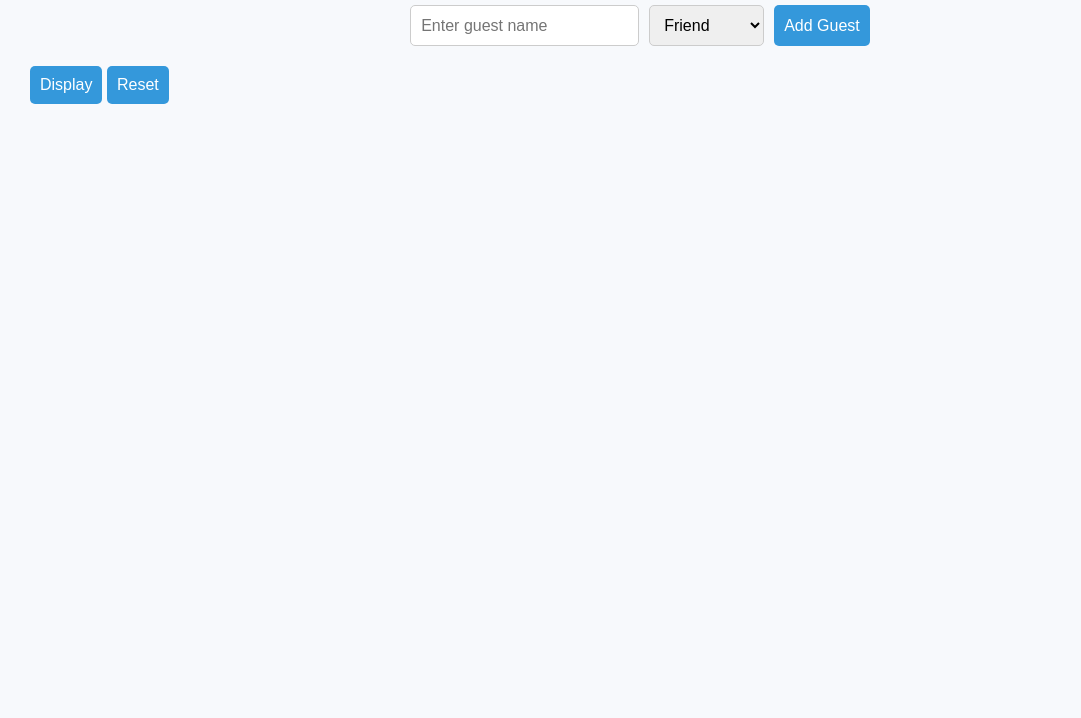
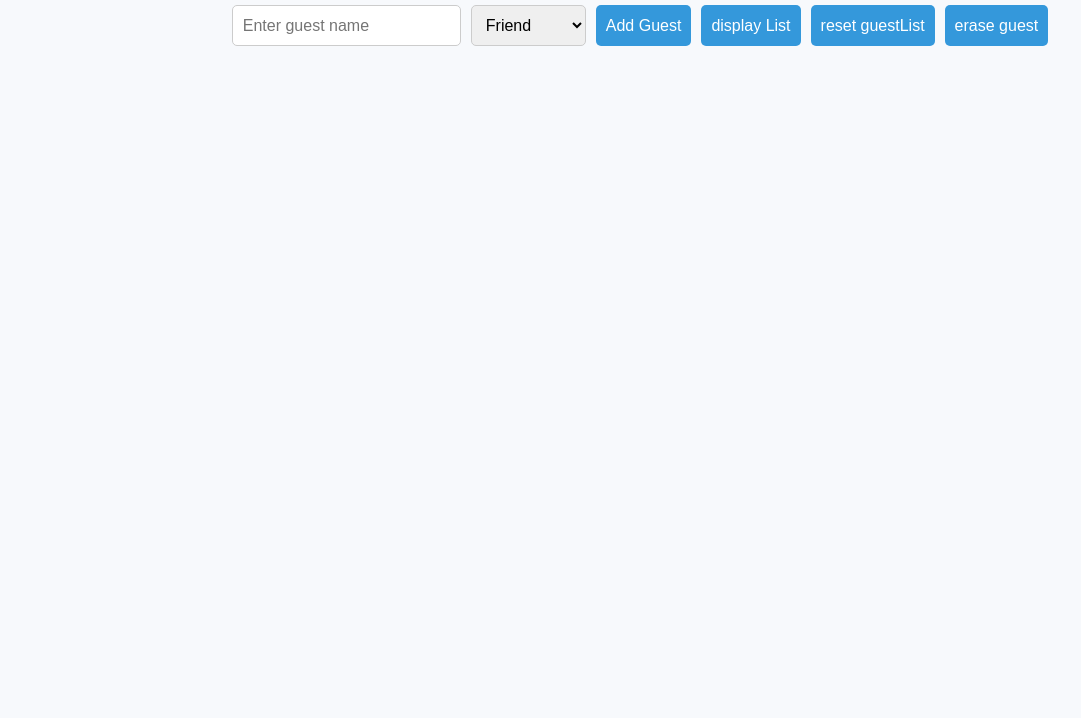
Before and after one commit to LyonHunchoNganga/Guest-List-Manager, a plain HTML site: page index.html in a window 1280 px wide. Shown: the part 82-800 px from the top of the page, without its empty margins (0-1081 px from the left). Drawn offline with Linux system fonts and the light colour scheme; files whose address does not match are found by name.

Commit message:
Refactor guest list controls: remove redundant button container and streamline form layout

```diff
--- a/index.html
+++ b/index.html
@@ -16,13 +16,14 @@
       <option value="Colleague">Colleague</option>
     </select>
     <button type="submit">Add Guest</button>
+    <button type="display">display List</button>
+    <button type="reset">reset guestList</button>
+    <button type="erase">erase guest</button>
+
   </form>
 
 
-  <div class="controls">
-    <button id="displayList">Display</button>
-    <button id="resetList">Reset</button>
-  </div>
+
 
   <ul id="guestList"></ul>
 
```
